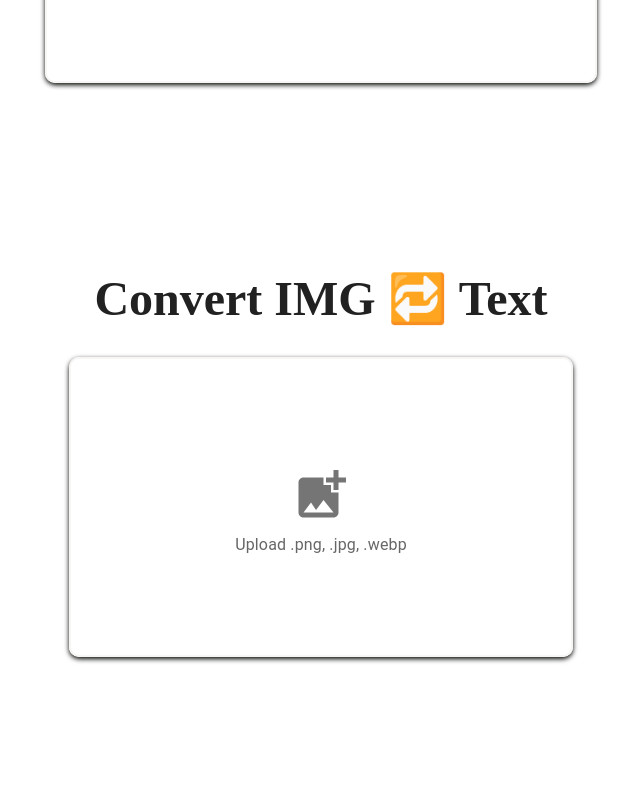
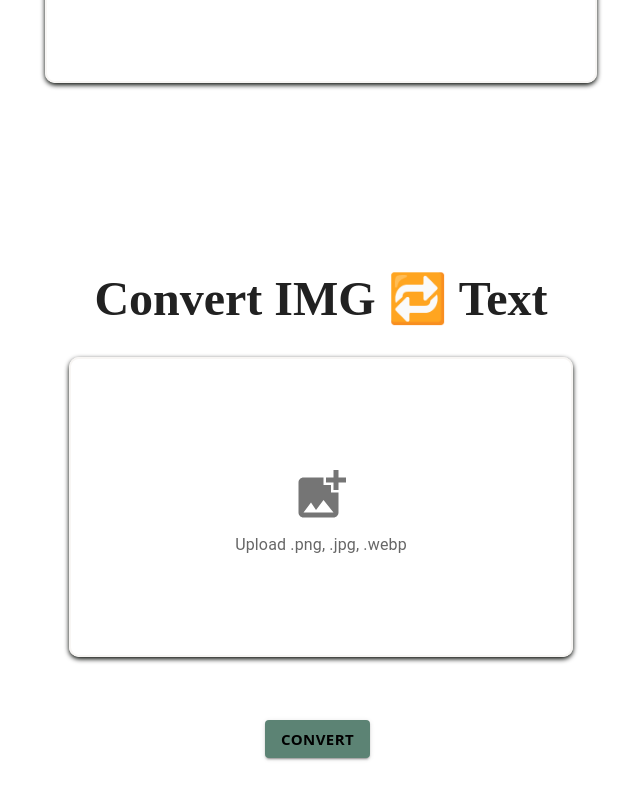
Before and after one commit to Syed1012/CaptureConvertCreate, a React (Vite) app: page / in a window 1280 px wide. Shown: the part 619-1419 px from the top of the page, without its empty margins (319-959 px from the left). Before the commit the page ends 1336 px from the top, so only its background shows below. Built offline with nearby package versions, Linux system fonts and the light colour scheme.

Commit message:
adding functionalities

```diff
--- a/src/components/OcrComponent.jsx
+++ b/src/components/OcrComponent.jsx
@@ -2,17 +2,20 @@
 
 import { Container, Typography, IconButton } from "@mui/material";
 import AddPhotoAlternateIcon from "@mui/icons-material/AddPhotoAlternate";
+import Button from "@mui/material/Button";
 import React, { useState } from "react";
 import Tesseract from "tesseract.js";
+import Skeleton from "@mui/material/Skeleton";
 
 const OcrComponent = () => {
   const [ocrText, setOcrText] = useState("");
   const [loading, setLoading] = useState(false);
-  const [previewImg, setpreviewImg] = useState("");
+  const [previewImg, setPreviewImg] = useState("");
   const [error, setError] = useState("");
+  const [converting, setConverting] = useState(false);
+  const [showTextContainer, setShowTextContainer] = useState(false);
 
   const handleOcr = async (file) => {
-    setLoading(true);
     const {
       data: { text },
     } = await Tesseract.recognize(file, "eng", {
@@ -20,26 +23,27 @@ const OcrComponent = () => {
     });
     setOcrText(text);
     setLoading(false);
+    setConverting(false); // Stop converting
   };
 
   const handleFileChange = (e) => {
     const file = e.target.files[0];
     if (file) {
       const fileType = file.type;
-      if (
-        fileType === "image/png" ||
-        fileType === "image/jpg" ||
-        fileType === "image/webp"
-      ) {
+      if (fileType === "image/png" || fileType === "image/jpeg" || fileType === "image/webp") {
         setError("");
         const reader = new FileReader();
         reader.onloadend = () => {
-          setpreviewImg(reader.result);
-          handleOcr(file);
+          setLoading(true);
+          setConverting(true); // Start converting
+          setTimeout(() => {
+            setPreviewImg(reader.result);
+            handleOcr(file);
+          }, 500);
         };
         reader.readAsDataURL(file);
       } else {
-        setError("Please Select a valid image file (PNG, JPEG, WEBP).");
+        setError("Please select a valid image file (PNG, JPEG, WEBP).");
       }
     }
   };
@@ -79,7 +83,7 @@ const OcrComponent = () => {
         >
           {loading ? (
             <Skeleton
-              variant="square"
+              variant="rectangular"
               width="100%"
               height="100%"
               animation="pulse"
@@ -130,6 +134,23 @@ const OcrComponent = () => {
           <Typography variant="body1">{ocrText}</Typography>
         </Container>
       )}
+      <Button
+        variant="contained"
+        onClick={() => {}}
+        style={{
+          marginTop: "3px",
+          marginLeft: "220px",
+          marginBottom: "240px",
+          fontFamily: "system-ui",
+          fontSize: "15px",
+          fontWeight: "bold",
+          backgroundColor: "#5C8374",
+          color: "black",
+        }}
+        disabled={converting}
+      >
+        {converting ? "Converting..." : "Convert"}
+      </Button>
     </>
   );
 };
```
